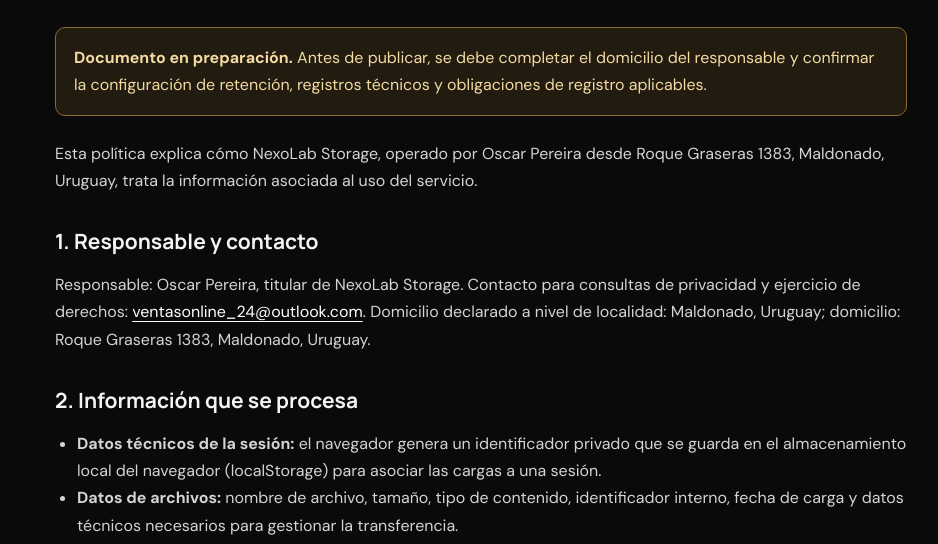
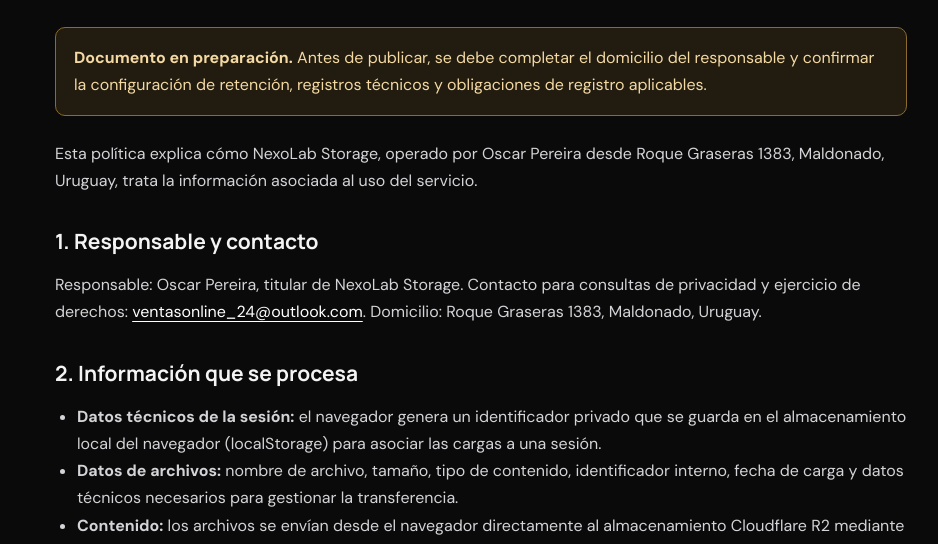
Before and after one commit to PocketBlack/nexolab-storage, a plain HTML site: page frontend/privacidad.html in a window 1280 px wide. Shown: the part 256-800 px from the top of the page, without its empty margins (159-1097 px from the left). Drawn offline with Linux system fonts and the light colour scheme.

Commit message:
Finalize confirmed address details

```diff
--- a/frontend/privacidad.html
+++ b/frontend/privacidad.html
@@ -1,7 +1,7 @@
 <!doctype html>
 <html lang="es"><head><meta charset="utf-8"><meta name="viewport" content="width=device-width,initial-scale=1"><meta name="description" content="Política de privacidad de NexoLab Storage."><title>Política de privacidad — NexoLab Storage</title><link rel="stylesheet" href="legal.css"><link rel="preconnect" href="https://fonts.googleapis.com"><link href="https://fonts.googleapis.com/css2?family=DM+Sans:wght@400;500;700&family=Manrope:wght@700;800&display=swap" rel="stylesheet"></head><body><header class="legal-top"><a class="legal-brand" href="/">NEXO LAB / STORAGE</a></header><main class="legal-wrap"><div class="eyebrow">Información legal</div><h1>Política de privacidad</h1><div class="updated">Última actualización: 19 de noviembre de 2026</div><div class="draft-notice"><strong>Documento en preparación.</strong> Antes de publicar, se debe completar el domicilio del responsable y confirmar la configuración de retención, registros técnicos y obligaciones de registro aplicables.</div>
 <p>Esta política explica cómo NexoLab Storage, operado por Oscar Pereira desde Roque Graseras 1383, Maldonado, Uruguay, trata la información asociada al uso del servicio.</p>
-<h2>1. Responsable y contacto</h2><p>Responsable: Oscar Pereira, titular de NexoLab Storage. Contacto para consultas de privacidad y ejercicio de derechos: <a href="mailto:ventasonline_24@outlook.com">ventasonline_24@outlook.com</a>. Domicilio declarado a nivel de localidad: Maldonado, Uruguay; domicilio: Roque Graseras 1383, Maldonado, Uruguay.</p>
+<h2>1. Responsable y contacto</h2><p>Responsable: Oscar Pereira, titular de NexoLab Storage. Contacto para consultas de privacidad y ejercicio de derechos: <a href="mailto:ventasonline_24@outlook.com">ventasonline_24@outlook.com</a>. Domicilio: Roque Graseras 1383, Maldonado, Uruguay.</p>
 <h2>2. Información que se procesa</h2><ul><li><strong>Datos técnicos de la sesión:</strong> el navegador genera un identificador privado que se guarda en el almacenamiento local del navegador (localStorage) para asociar las cargas a una sesión.</li><li><strong>Datos de archivos:</strong> nombre de archivo, tamaño, tipo de contenido, identificador interno, fecha de carga y datos técnicos necesarios para gestionar la transferencia.</li><li><strong>Contenido:</strong> los archivos se envían desde el navegador directamente al almacenamiento Cloudflare R2 mediante URLs firmadas. La API alojada en Render coordina la creación de esas URLs y las operaciones de listado y descarga; no actúa como proxy del contenido binario.</li><li><strong>Datos de navegación:</strong> los proveedores de infraestructura pueden procesar registros técnicos, como dirección IP, fecha, navegador y solicitudes, conforme a sus propias políticas y configuraciones.</li></ul>
 <h2>3. Finalidades</h2><p>La información se utiliza para crear y mantener sesiones, cargar y localizar archivos, generar enlaces temporales de descarga, proteger la operación, diagnosticar errores y responder consultas de soporte.</p>
 <h2>4. Proveedores tecnológicos</h2><p>El servicio utiliza Netlify para publicar el sitio, Render para ejecutar la API y Cloudflare R2 para almacenar los archivos. Estos proveedores intervienen en la prestación técnica del servicio y pueden tratar datos desde la infraestructura que operan. Sus condiciones y políticas también pueden resultar aplicables a los tratamientos que realizan como proveedores.</p>
```
